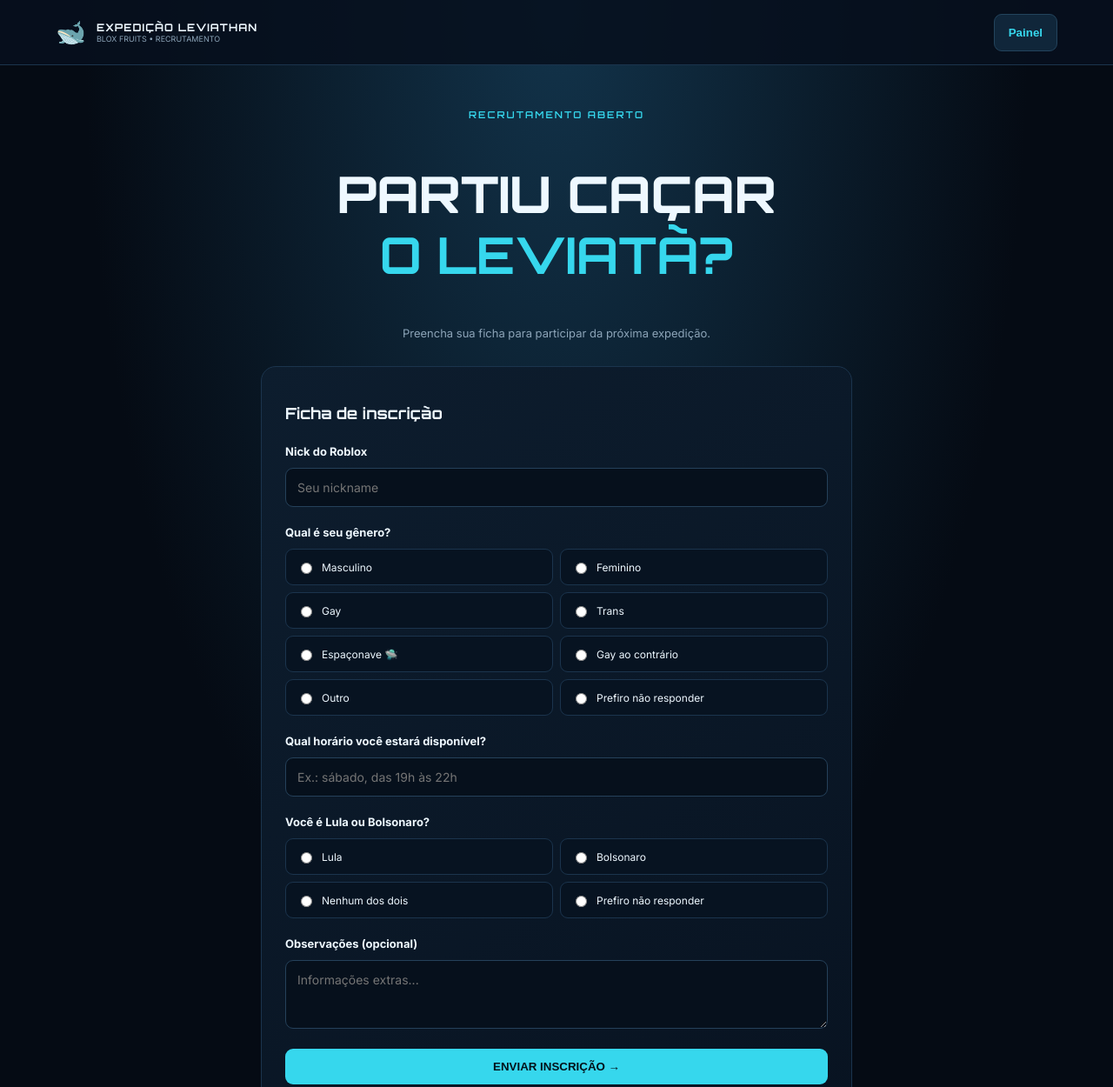
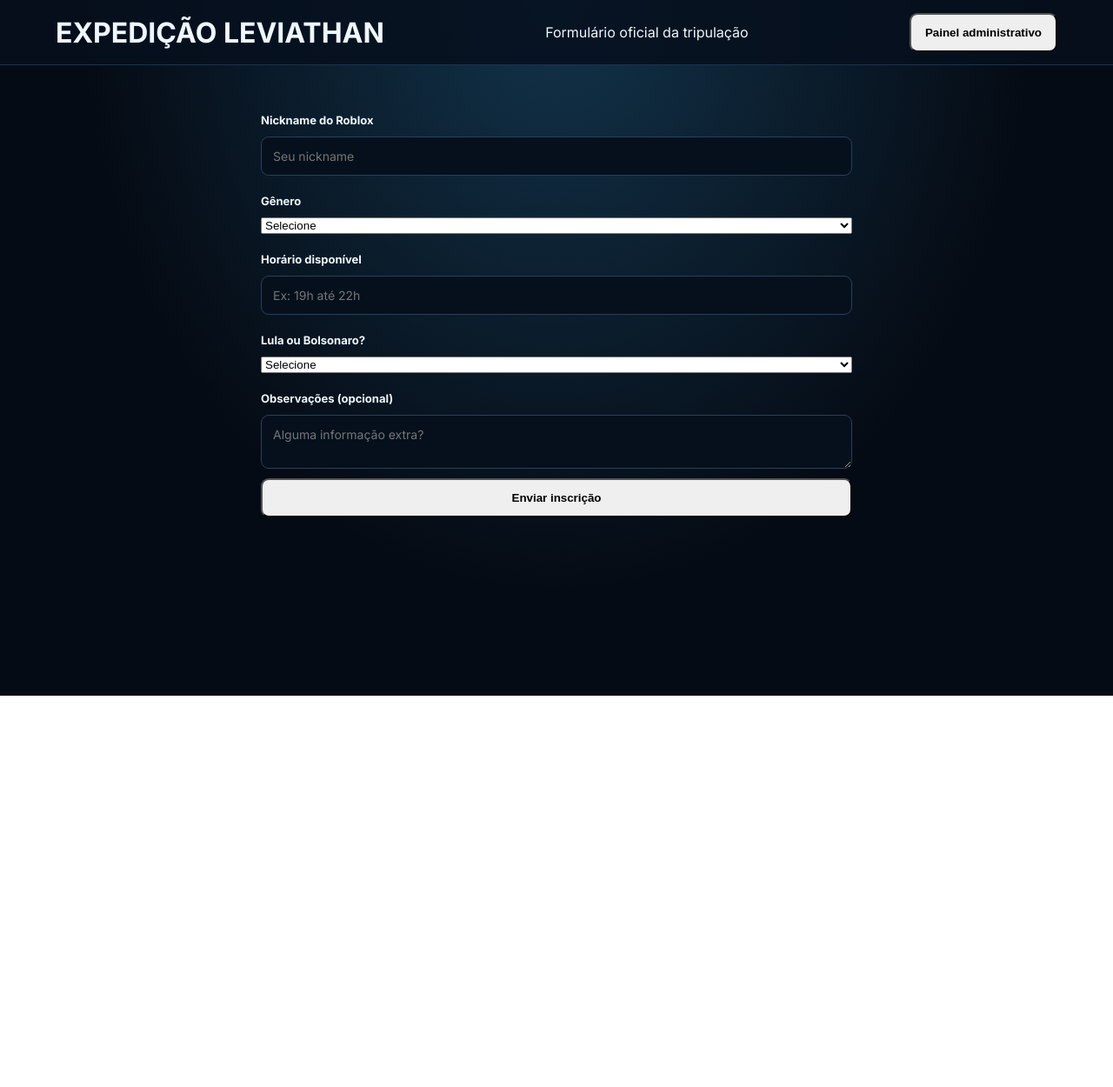
Before and after one commit to Miguelmouramuniz/formulario-leviathan, a plain HTML site: page index.html in a window 1280 px wide. Shown: the top 1250 px of the page at 87% size. After the commit the page ends 800 px from the top, so only its background shows below. Drawn offline with nearby package versions, Linux system fonts and the light colour scheme.

Commit message:
Revise HTML structure and update form elements

```diff
--- a/index.html
+++ b/index.html
@@ -4,100 +4,90 @@
 <head>
   <meta charset="UTF-8">
   <meta name="viewport" content="width=device-width, initial-scale=1.0">
-  <meta name="theme-color" content="#050b14">
   <title>Expedição Leviathan</title>
   <link rel="stylesheet" href="style.css">
-  <script src="https://cdn.jsdelivr.net/npm/@supabase/supabase-js@2"></script>
 </head>
+
 <body>
 
-<header>
-  <div class="logo">
-    🐋
-    <div>
-      <strong>EXPEDIÇÃO LEVIATHAN</strong>
-      <small>BLOX FRUITS • RECRUTAMENTO</small>
+  <header>
+    <h1>EXPEDIÇÃO LEVIATHAN</h1>
+    <p>Formulário oficial da tripulação</p>
+    <button type="button" id="openPanel">Painel administrativo</button>
+  </header>
+
+  <main>
+    <form id="form">
+
+      <label>Nickname do Roblox</label>
+      <input type="text" name="nick" placeholder="Seu nickname" required>
+
+      <label>Gênero</label>
+      <select name="gender" required>
+        <option value="">Selecione</option>
+        <option value="Masculino">Masculino</option>
+        <option value="Feminino">Feminino</option>
+        <option value="Gay">Gay</option>
+        <option value="Trans">Trans</option>
+        <option value="Espaçonave">Espaçonave</option>
+        <option value="Gay ao contrário">Gay ao contrário</option>
+        <option value="Outro">Outro</option>
+        <option value="Prefiro não responder">Prefiro não responder</option>
+      </select>
+
+      <label>Horário disponível</label>
+      <input type="text" name="schedule" placeholder="Ex: 19h até 22h" required>
+
+      <label>Lula ou Bolsonaro?</label>
+      <select name="politics" required>
+        <option value="">Selecione</option>
+        <option value="Lula">Lula</option>
+        <option value="Bolsonaro">Bolsonaro</option>
+        <option value="Nenhum">Nenhum</option>
+        <option value="Prefiro não responder">Prefiro não responder</option>
+      </select>
+
+      <label>Observações (opcional)</label>
+      <textarea name="notes" placeholder="Alguma informação extra?"></textarea>
+
+      <button type="submit" id="send">Enviar inscrição</button>
+
+      <p id="message"></p>
+
+    </form>
+  </main>
+
+  <!-- LOGIN -->
+  <div id="modal" style="display:none;">
+    <div class="modal-content">
+      <h2>Painel administrativo</h2>
+
+      <form id="loginForm">
+        <input type="password" id="password" placeholder="Senha" required>
+        <button type="submit">Entrar</button>
+      </form>
+
+      <p id="loginMessage"></p>
+      <button type="button" id="close">Fechar</button>
     </div>
   </div>
-  <button id="openPanel" class="secondary">Painel</button>
-</header>
 
-<main>
-  <section class="hero">
-    <span>RECRUTAMENTO ABERTO</span>
-    <h1>PARTIU CAÇAR<br><b>O LEVIATÃ?</b></h1>
-    <p>Preencha sua ficha para participar da próxima expedição.</p>
+  <!-- DASHBOARD -->
+  <section id="dashboard" style="display:none;">
+    <h2>Inscrições recebidas</h2>
+    <h3>Total: <span id="count">0</span></h3>
+
+    <div id="entries"></div>
+
+    <button type="button" id="refresh">Atualizar</button>
+    <button type="button" id="logout">Sair</button>
   </section>
 
-  <section class="card">
-    <h2>Ficha de inscrição</h2>
+  <!-- SUPABASE PRIMEIRO -->
+  <script src="https://cdn.jsdelivr.net/npm/@supabase/supabase-js@2"></script>
 
-    <form id="form">
-      <label>Nick do Roblox</label>
-      <input name="nick" maxlength="30" required placeholder="Seu nickname">
+  <!-- NOSSO JAVASCRIPT DEPOIS -->
+  <script src="script.js"></script>
 
-      <label>Qual é seu gênero?</label>
-      <div class="options">
-        <label><input type="radio" name="gender" value="Masculino" required> Masculino</label>
-        <label><input type="radio" name="gender" value="Feminino"> Feminino</label>
-        <label><input type="radio" name="gender" value="Gay"> Gay</label>
-        <label><input type="radio" name="gender" value="Trans"> Trans</label>
-        <label><input type="radio" name="gender" value="Espaçonave"> Espaçonave 🛸</label>
-        <label><input type="radio" name="gender" value="Gay ao contrário"> Gay ao contrário</label>
-        <label><input type="radio" name="gender" value="Outro"> Outro</label>
-        <label><input type="radio" name="gender" value="Prefiro não responder"> Prefiro não responder</label>
-      </div>
-
-      <label>Qual horário você estará disponível?</label>
-      <input name="schedule" required placeholder="Ex.: sábado, das 19h às 22h">
-
-      <label>Você é Lula ou Bolsonaro?</label>
-      <div class="options">
-        <label><input type="radio" name="politics" value="Lula" required> Lula</label>
-        <label><input type="radio" name="politics" value="Bolsonaro"> Bolsonaro</label>
-        <label><input type="radio" name="politics" value="Nenhum dos dois"> Nenhum dos dois</label>
-        <label><input type="radio" name="politics" value="Prefiro não responder"> Prefiro não responder</label>
-      </div>
-
-      <label>Observações (opcional)</label>
-      <textarea name="notes" rows="3" placeholder="Informações extras..."></textarea>
-
-      <button class="primary" id="send" type="submit">
-        ENVIAR INSCRIÇÃO →
-      </button>
-
-      <p id="message"></p>
-    </form>
-  </section>
-</main>
-
-<div class="modal hidden" id="modal">
-  <section class="panel">
-    <button id="close" class="close">×</button>
-
-    <div id="login">
-      <span>ÁREA RESTRITA</span>
-      <h2>Painel administrativo</h2>
-      <form id="loginForm">
-        <label>Senha</label>
-        <input id="password" type="password" required placeholder="Senha do painel">
-        <button class="primary">ENTRAR</button>
-        <p id="loginMessage"></p>
-      </form>
-    </div>
-
-    <div id="dashboard" class="hidden">
-      <h2>Inscrições recebidas</h2>
-      <h3 id="count">Carregando...</h3>
-      <button id="refresh" class="secondary">ATUALIZAR LISTA</button>
-      <button id="logout" class="secondary">SAIR</button>
-      <div id="entries"></div>
-    </div>
-  </section>
-</div>
-
-<footer>EXPEDIÇÃO LEVIATHAN • BLOX FRUITS</footer>
-
-<script src="script.js"></script>
 </body>
 </html>
```
